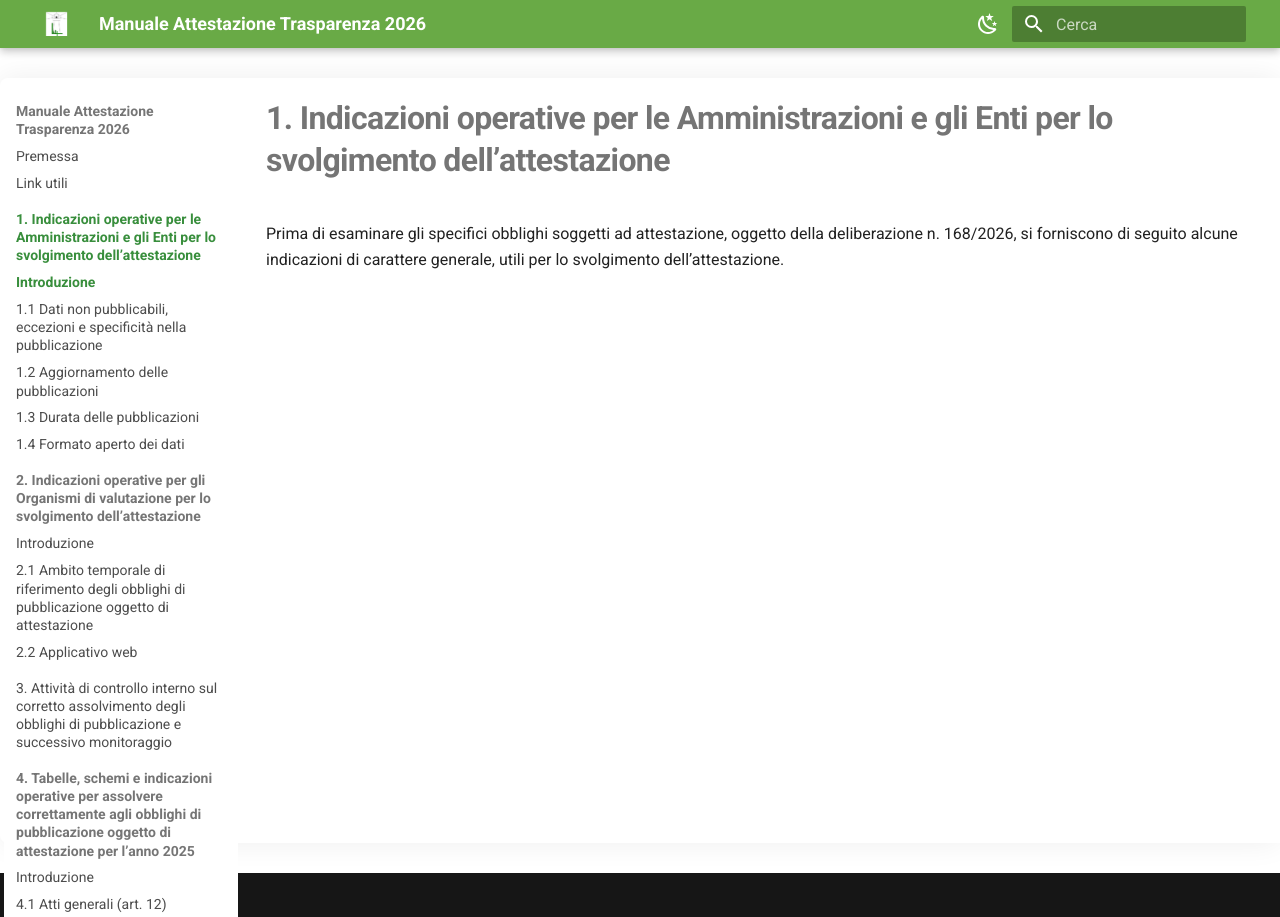
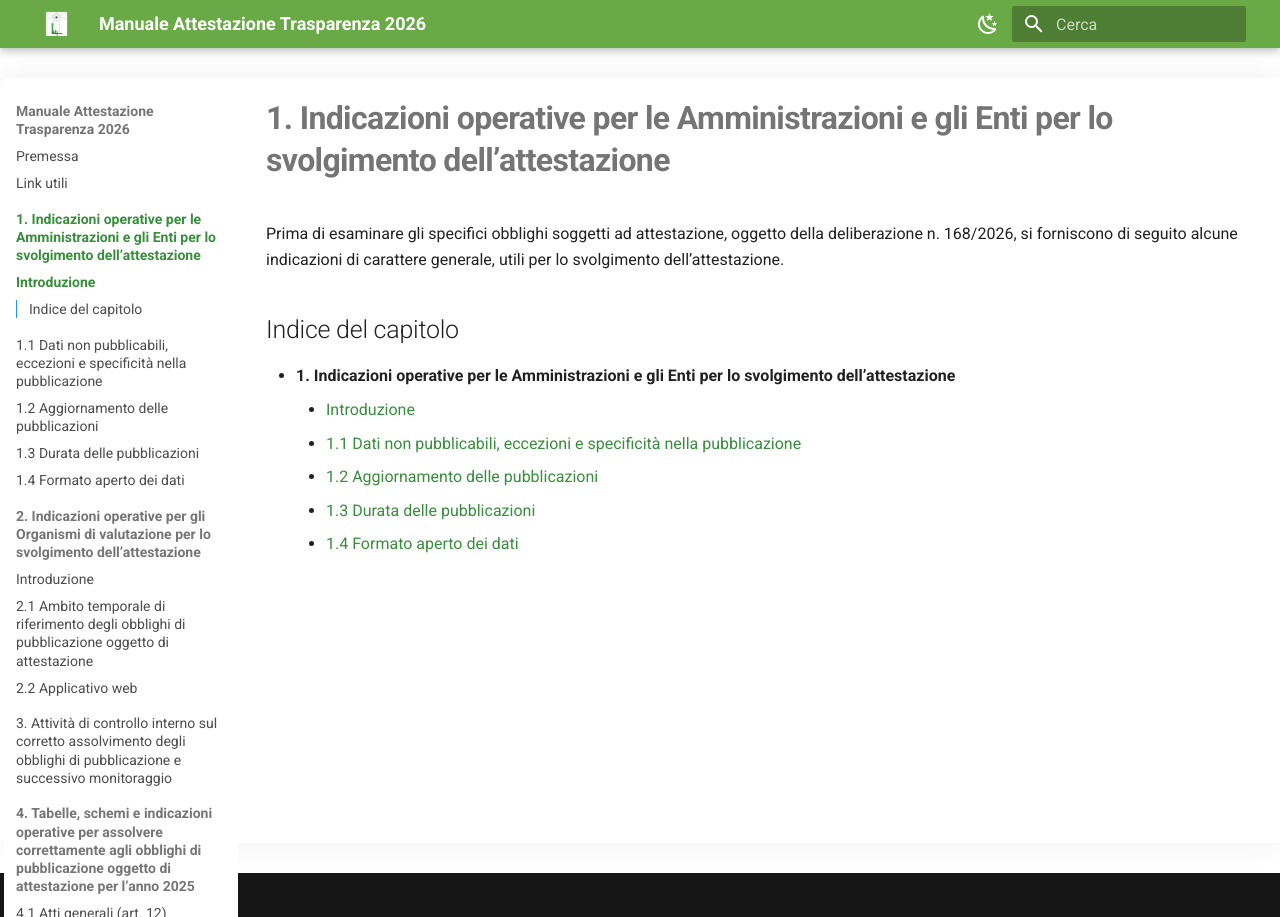
Before and after one commit to Lab4srl/manuale-trasparenza-2026, an MkDocs documentation site: the page built from docs/capitolo-1/index.md, in a window 1280 px wide. Built offline with MkDocs 1.6.1 and Material for MkDocs 9.7.7, drawn with Linux system fonts in a browser that asks for light colours.

Commit message:
Aggiornamento manuale

```diff
--- a/docs/capitolo-1/index.md
+++ b/docs/capitolo-1/index.md
@@ -1,3 +1,12 @@
 # 1. Indicazioni operative per le Amministrazioni e gli Enti per lo svolgimento dell’attestazione
 
 Prima di esaminare gli specifici obblighi soggetti ad attestazione, oggetto della deliberazione n. 168/2026, si forniscono di seguito alcune indicazioni di carattere generale, utili per lo svolgimento dell’attestazione.
+
+## Indice del capitolo
+
+- **1. Indicazioni operative per le Amministrazioni e gli Enti per lo svolgimento dell’attestazione**
+    - [Introduzione](capitolo-1/index.md)
+    - [1.1 Dati non pubblicabili, eccezioni e specificità nella pubblicazione](capitolo-1/1-1-dati-non-pubblicabili.md)
+    - [1.2 Aggiornamento delle pubblicazioni](capitolo-1/1-2-aggiornamento-pubblicazioni.md)
+    - [1.3 Durata delle pubblicazioni](capitolo-1/1-3-durata-pubblicazioni.md)
+    - [1.4 Formato aperto dei dati](capitolo-1/1-4-formato-aperto.md)
--- a/mkdocs.yml
+++ b/mkdocs.yml
@@ -53,7 +53,6 @@ nav:
       - 2.2 Applicativo web: capitolo-2/2-2-applicativo-web.md
   - 3. Attività di controllo interno sul corretto assolvimento degli obblighi di pubblicazione e successivo monitoraggio: capitolo-3/index.md
   - 4. Tabelle, schemi e indicazioni operative per assolvere correttamente agli obblighi di pubblicazione oggetto di attestazione per l’anno 2025:
-      - Introduzione: capitolo-4/index.md
       - 4.1 Atti generali (art. 12): capitolo-4/4-1-atti-generali.md
       - 4.2 Organizzazione (art. 13 e art. 14): capitolo-4/4-2-organizzazione.md
       - 4.3 Consulenti e collaboratori (art. 15): capitolo-4/4-3-consulenti-collaboratori.md
```
Also changed, not shown: docs/capitolo-2/index.md (+7 -0 lines).
